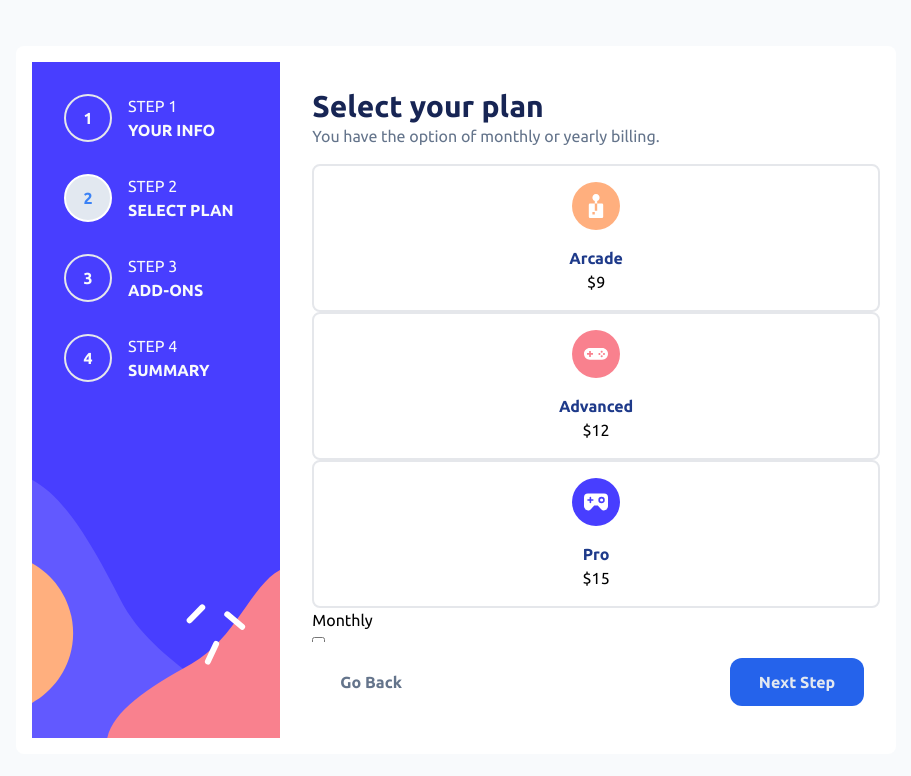
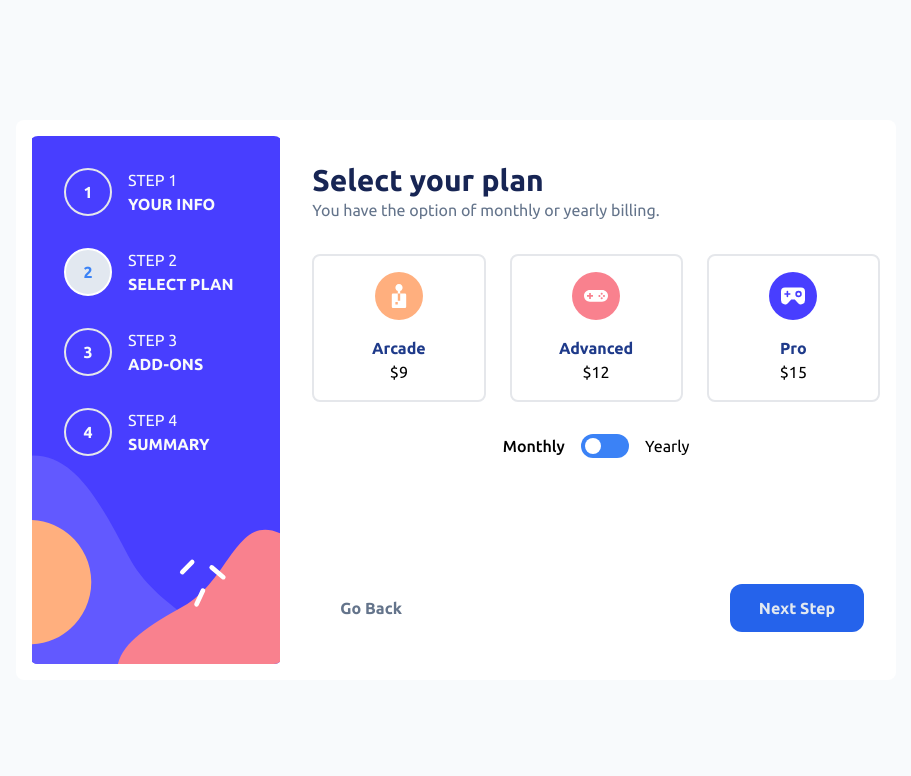
Before and after one commit to DemoStephen/09-starting-project-Multi-Step-Form-, a React (Vite) app: page / in a window 1280 px wide. Both pictures are taken after a click on the button "Next Step". Shown: the top 776 px of the page, without its empty margins (184-1095 px from the left). Built offline with nearby package versions, Linux system fonts and the light colour scheme.

Commit message:
I replaced my vanilla css with tailwind css throughout the UIs

```diff
--- a/src/UI/FormSection1.jsx
+++ b/src/UI/FormSection1.jsx
@@ -4,9 +4,13 @@ import { Context } from "../App";
 export default function FormSection1() {
   const { view } = useContext(Context);
 
+  // flex-direction: column;
+  // gap: 1rem;
+  // margin: 2rem 0;
+
   return (
     <>
-      <section className={`sectionOne d-flex ${view === 0 ? "" : "hidden"}`}>
+      <section className={`flex flex-col gap-4 ${view === 0 ? "" : "hidden"}`}>
         <InputText
           title="Name"
           type="name"
--- a/src/UI/FormSection2.jsx
+++ b/src/UI/FormSection2.jsx
@@ -15,10 +15,16 @@ export default function FormSection2() {
       setClasses(false);
     }
   }
+  // gap: 2rem;
+  // flex-direction: column;
+  // margin: 2rem 0;
+
   return (
     <>
-      <section className={`sectionTwo d-flex ${view === 1 ? "" : "hidden"}`}>
-        <section className="d-flex">
+      <section
+        className={`mt-8 flex flex-col gap-8 ${view === 1 ? "" : "hidden"}`}
+      >
+        <section className="flex gap-4 md:gap-6 flex-col md:flex-row">
           {Plans.map((info) => {
             return (
               <InputRadio
@@ -32,20 +38,32 @@ export default function FormSection2() {
           })}
         </section>
 
-        <div className="planTimeline d-flex">
-          <p className={classes ? "" : "yearlyOrMonthly"}>Monthly</p>
-          <div className="toggleContainer d-flex">
+        {/* content: "";
+  position: absolute;
+  width: 1rem;
+  height: 1rem;
+  margin: 0.275rem 0.25rem;
+  border-radius: 50%;
+  background-color: var(--white);
+  transition: 0.5s; */}
+
+        <div className="flex justify-center gap-4">
+          <p className={classes ? "" : "font-medium"}>Monthly</p>
+          <div className="flex justify-center items-center">
             <input
               type="checkbox"
               name="duration"
               id="duration"
-              className="d-none"
+              className="peer hidden"
               ref={ref}
               onChange={handleClasses}
             />
-            <label htmlFor="duration" className="toggle"></label>
+            <label
+              htmlFor="duration"
+              className="peer-checked:before:translate-x-6 w-12 h-6 bg-blue-500 rounded-3xl cursor-pointer relative before:absolute before:rounded-full before:m-1 before:w-4 before:h-4 before:transition-all before:bg-white"
+            ></label>
           </div>
-          <p className={classes ? "yearlyOrMonthly" : ""}>Yearly</p>
+          <p className={classes ? "font-medium" : ""}>Yearly</p>
         </div>
       </section>
     </>
--- a/src/UI/FormSection3.jsx
+++ b/src/UI/FormSection3.jsx
@@ -7,17 +7,18 @@ export default function FormSection3() {
   const { view } = useContext(Context);
   return (
     <>
-      <section className={`sectionThree d-flex  ${view === 2 ? "" : "hidden"}`}>
+      <section className={`flex flex-col gap-5 ${view === 2 ? "" : "hidden"}`}>
         {AddOns.map((addOn) => {
           return (
+            <div key={addOn.about}>
               <InputCheckBox
-              key={addOn.id}
                 id={addOn.id}
                 title={addOn.addon}
                 about={addOn.about}
-              price={addOn.monthly}
+                price={addOn.price}
                 duration={"monthly"}
               />
+            </div>
           );
         })}
       </section>
--- a/src/UI/FormSection4.jsx
+++ b/src/UI/FormSection4.jsx
@@ -1,23 +1,33 @@
 import { useContext } from "react";
 import { Context } from "../App";
 export default function FormSection4() {
-  const { view } = useContext(Context);
+  const { view, handleView } = useContext(Context);
   const data = {
     plan: "",
     price: "",
     acronym: "",
   };
+
+  // color: var(--purplishblue);
+  // text-decoration: underline;
+  // cursor: pointer;
+
   return (
     <>
-      <section className={`sectionFour  ${view === 3 ? "" : "hidden"}`}>
+      <section className={`${view === 3 ? "" : "hidden"}`}>
         <section>
-          <div className="d-flex arcade">
+          <div className="flex justify-between items-center">
             <p>
               <strong>
                 <b>plan</b> <b>(duration)</b>
               </strong>
               <br />
-              <span>Change</span>
+              <span
+                className="underline text-blue-600 cursor-pointer"
+                onClick={() => handleView(1)}
+              >
+                Change
+              </span>
             </p>
             <p>
               <strong>
@@ -25,18 +35,20 @@ export default function FormSection4() {
               </strong>
             </p>
           </div>
-          <hr />
-          <div className="addons">
-            {/* {addOns.map((addOn) => {
-              return (
-                <p className="d-flex" key={addOn.id}>
-                  <span>{addOn.name}</span>
-                  <span>
-                    {addOn.price}$/{addOn.abbr}
-                  </span>
-                </p>
-              );
-            })} */}
+          <hr className="my-4" />
+          <div className="flex flex-col gap-2 mb-4">
+            <p className="flex items-center justify-between">
+              <span>Addone 1</span>
+              <span>7$/monthly</span>
+            </p>
+            <p className="flex items-center justify-between">
+              <span>Addone 1</span>
+              <span>7$/monthly</span>
+            </p>
+            <p className="flex items-center justify-between">
+              <span>Addone 1</span>
+              <span>7$/monthly</span>
+            </p>
           </div>
         </section>
         <div className="totalOrder d-flex">
--- a/src/UI/ThankYou.jsx
+++ b/src/UI/ThankYou.jsx
@@ -1,15 +1,30 @@
 import thankYou from "../assets/images/icon-thank-you.svg";
+import ConnectButton from "../components/ConnectButton";
+import { Github, LinkedIn, X } from "../components/Svgs";
 export default function ThankYou() {
   return (
     <>
-      <section className="sectionFive d-flex">
+      <section className="flex-col justify-center items-center text-center flex">
         <img src={thankYou} alt="thank you" />
-        <h1>Thank you!</h1>
-        <p>
-          Thanks for confirming your subscription! We hope you have fun using
-          our platform. If you ever need support, please feel free to email us
-          at <em>adewalestephennifemi@gmail.com</em>.
-        </p>
+        <header className="my-4">
+          <h1 className="text-3xl font-medium mb-2">Thank you!</h1>
+          <p className="leading-6">
+            Thanks for confirming your subscription! We hope you have fun using
+            our platform. If you ever need support, please feel free to connect
+            with me.
+          </p>
+        </header>
+        <div>
+          <p className="uppercase font-medium mb-2">Connect with developer</p>
+          <div className="flex gap-4 justify-center">
+            <ConnectButton href="//github.com/DemoStephen" icon={<Github />} />
+            <ConnectButton href="//x.com/codewithstephen" icon={<X />} />
+            <ConnectButton
+              href="//www.linkedin.com/in/codewithstephen/"
+              icon={<LinkedIn />}
+            />
+          </div>
+        </div>
       </section>
     </>
   );
```
Lines whose indentation alone changed are shown as unchanged.
